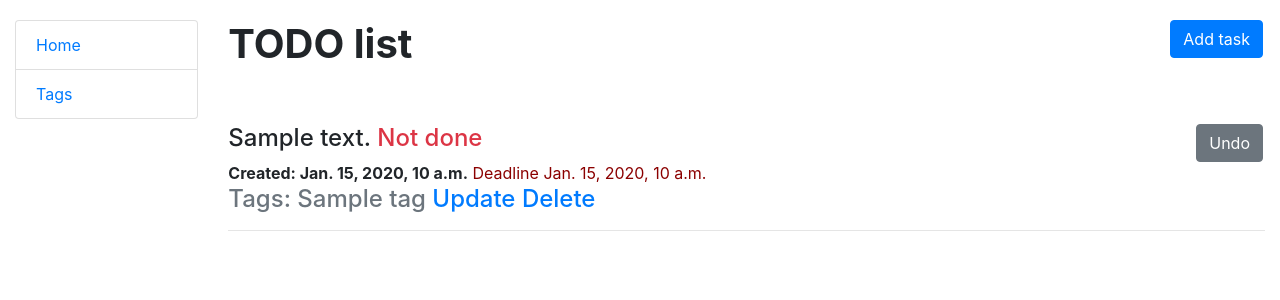
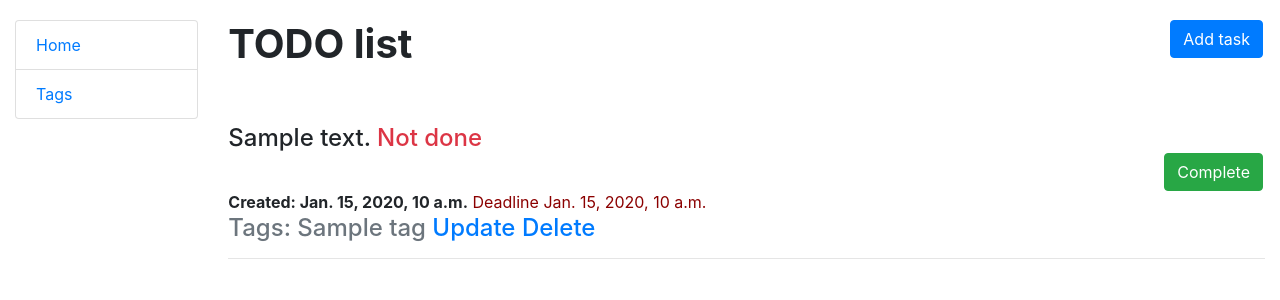
Before and after one commit to aarrtemm/Todo-List, a Django app: template templates/tasks/task_list.html in a window 1280 px wide. Shown: the top 300 px of the page. Run offline with Django 3.2, Linux system fonts and the light colour scheme; the template is opened without the code that fills it: most values are stand-ins (such as "Sample title", 1, 10 or a date in 2020).

Commit message:
Implemented a methods for executing & canceling jobs

```diff
--- a/tasks/urls.py
+++ b/tasks/urls.py
@@ -9,6 +9,8 @@ from tasks.views import (
     TaskCreateView,
     TaskUpdateView,
     TaskDeleteView,
+    CompleteTaskView,
+    CancelTaskView
 )
 
 app_name = "tasks"
@@ -22,4 +24,6 @@ urlpatterns = [
     path("task/create/", TaskCreateView.as_view(), name="task_create"),
     path("task/<int:pk>/update/", TaskUpdateView.as_view(), name="task_update"),
     path("task/<int:pk>/delete/", TaskDeleteView.as_view(), name="task_delete"),
+    path("task/complete/<int:pk>/", CompleteTaskView.as_view(), name="complete_task"),
+    path("task/cancel/<int:pk>/", CancelTaskView.as_view(), name="cancel_task"),
 ]
--- a/templates/tasks/task_list.html
+++ b/templates/tasks/task_list.html
@@ -15,18 +15,7 @@
         <h4>
             <div style="display: inline-block;">
                 {{ task.content }}
-            </div>
                 {% if task.performance %}
-                <a href="" class="btn btn-success link-to-page">
-                    Complete
-                </a>
-            {% else %}
-                <a href="" class="btn btn-secondary link-to-page">
-                    Undo
-                </a>
-            {% endif %}
-
-            {% if task.performance == False %}
                     <span class="text-success"
                           style="display: inline-block;">
                     Done
@@ -37,6 +26,24 @@
                     Not done
                 </span>
                 {% endif %}
+            </div>
+            {% if task.performance %}
+                <form action="{% url "tasks:cancel_task" task.id %}" method="post">
+                    {% csrf_token %}
+                    <button href="{% url "tasks:cancel_task" task.id %}"
+                            class="btn btn-secondary link-to-page">
+                        Undo
+                    </button>
+                </form>
+            {% else %}
+                <form action="{% url "tasks:complete_task" task.id %}" method="post">
+                    {% csrf_token %}
+                    <button href="{% url "tasks:complete_task" task.id %}" class="btn btn-success link-to-page">
+                        Complete
+                    </button>
+                </form>
+            {% endif %}
+            <br>
         </h4>
         <div style="display: inline-block"><strong>Created:
             {{ task.created }}
```
Also changed, not shown: tasks/views.py (+25 -2 lines). Lines whose indentation alone changed are shown as unchanged.
